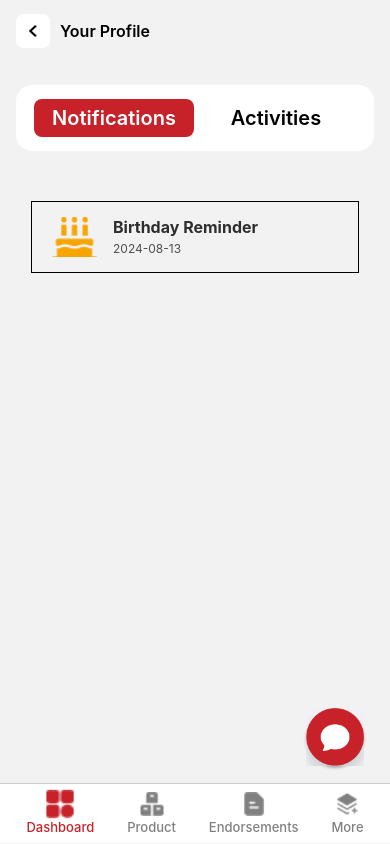
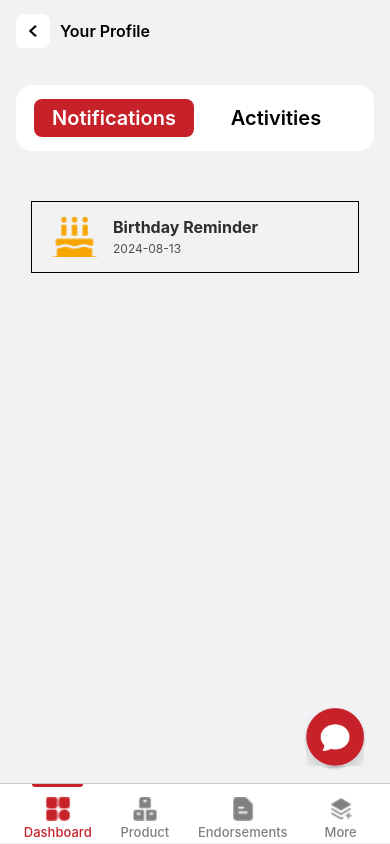
Before and after one commit to RishiMonocept/Aditya-Birla, a React Native app: screen /Home in a window 390 px wide. Built offline with nearby package versions, Linux system fonts and the light colour scheme.

Commit message:
fix: Bottom Tab css fixed

```diff
--- a/src/components/BottomNavigation.jsx
+++ b/src/components/BottomNavigation.jsx
@@ -7,6 +7,10 @@ import {
   Animated,
   Image,
 } from "react-native";
+import MENU from "../assets/BottomTab/Menu.png";
+import PRODUCT from "../assets/BottomTab/Product.png";
+import ENDORSEMENTS from "../assets/BottomTab/Endorsements.png";
+import MORE from "../assets/BottomTab/More.png";
 
 const BottomNavigation = () => {
   const [selectedTab, setSelectedTab] = useState("Dashboard");
@@ -24,13 +28,25 @@ const BottomNavigation = () => {
           onPress={() => handlePress(tab.name)}
           activeOpacity={0.8}
         >
+          <View
+            style={{
+              width: 51,
+              height: 2.4,
+              borderBottomRightRadius: 8,
+              borderBottomLeftRadius: 8,
+              marginTop: -4,
+              marginBottom: 10,
+              backgroundColor: selectedTab === tab.name ? "#C7222A" : null,
+              // borderWidth: 2,
+            }}
+          />
           <Animated.View
             style={[
               styles.iconContainer,
               {
                 transform: [
                   {
-                    scale: selectedTab === tab.name ? 1.2 : 1,
+                    scale: selectedTab === tab.name ? 1.03 : 1,
                   },
                 ],
               },
@@ -61,22 +77,22 @@ const BottomNavigation = () => {
 const tabs = [
   {
     name: "Dashboard",
-    icon: require("../assets/BottomTab/Menu.png"),
+    icon: MENU,
     label: "Dashboard",
   },
   {
     name: "Product",
-    icon: require("../assets/BottomTab/Product.png"),
+    icon: PRODUCT,
     label: "Product",
   },
   {
     name: "Endorsements",
-    icon: require("../assets/BottomTab/Endorsements.png"),
+    icon: ENDORSEMENTS,
     label: "Endorsements",
   },
   {
     name: "More",
-    icon: require("../assets/BottomTab/More.png"),
+    icon: MORE,
     label: "More",
   },
 ];
```
